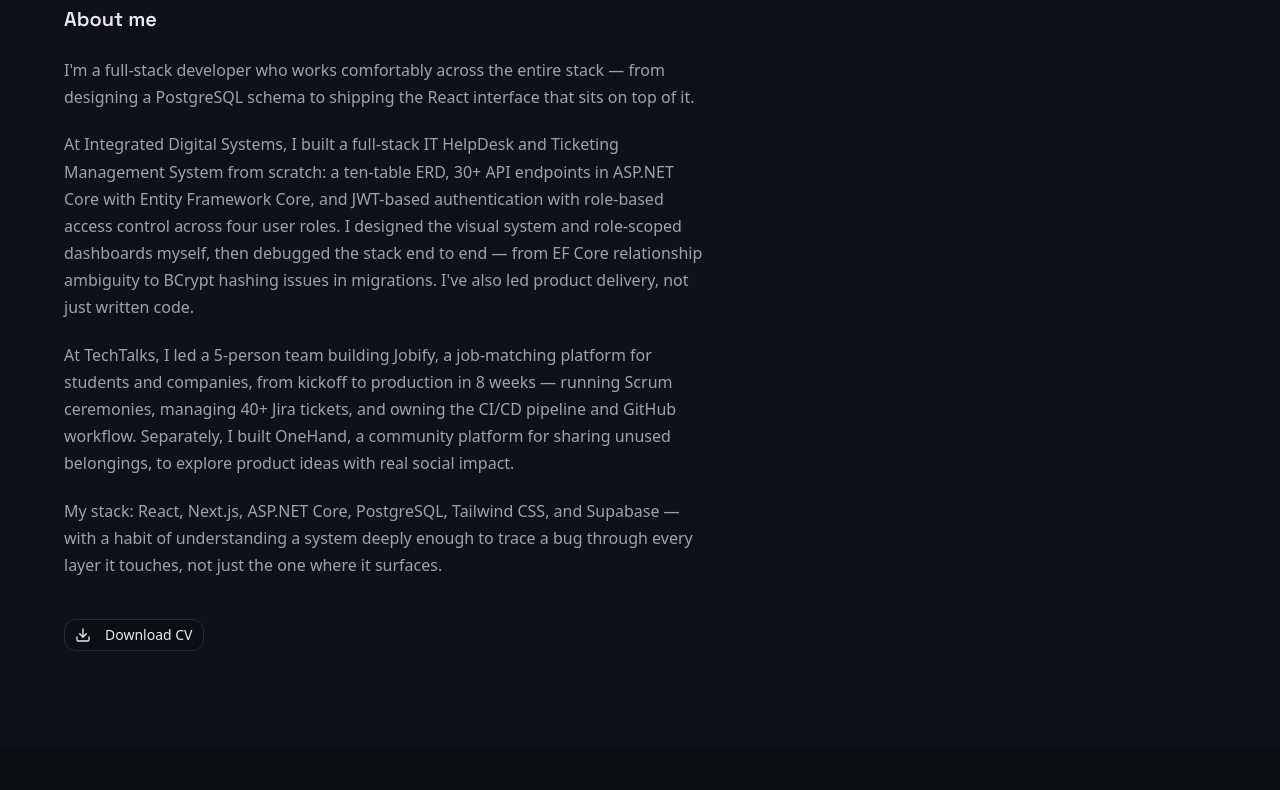
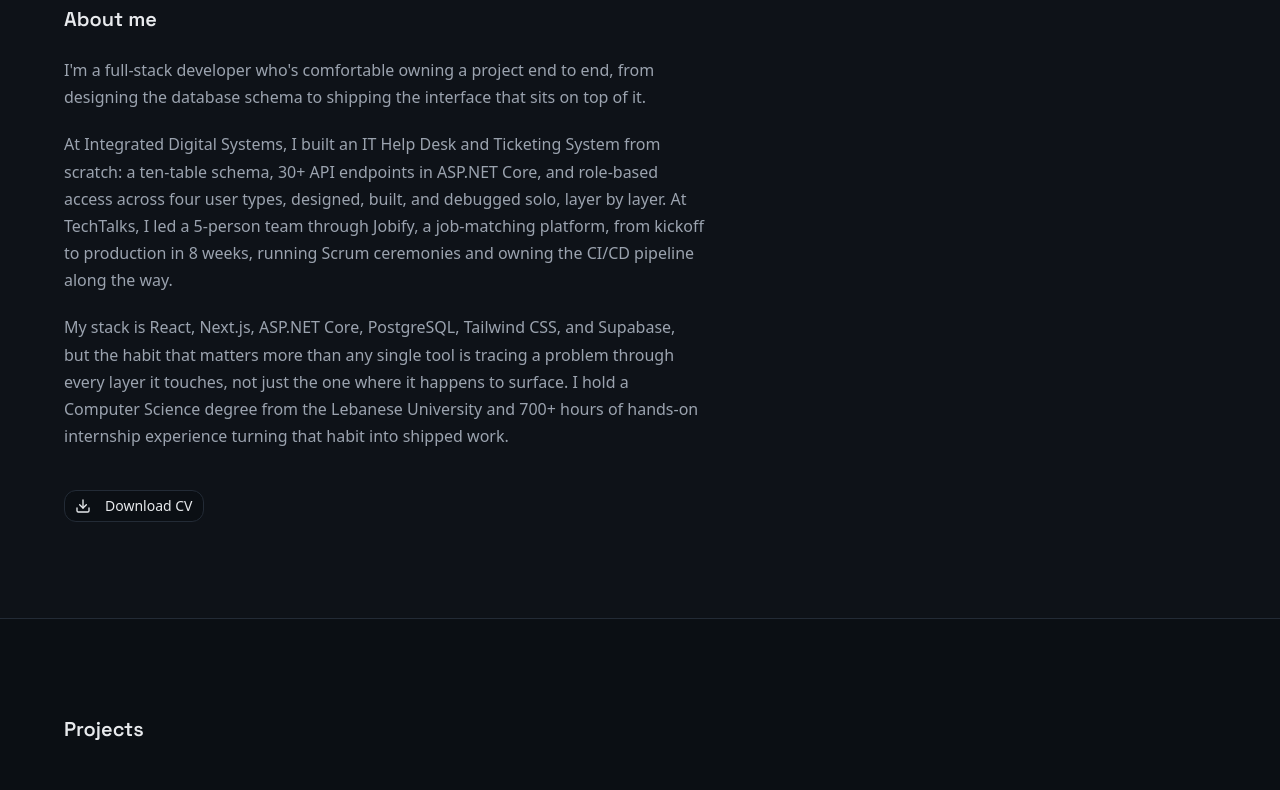
Before and after one commit to janaalabed/portfolio, a Next.js app: page / in a window 1280 px wide. Shown: the part 600-1390 px from the top of the page. Built offline with nearby package versions, Linux system fonts and the light colour scheme.

Commit message:
docs: correct typo and verify content on homepage

```diff
--- a/src/app/components/sections/About.jsx
+++ b/src/app/components/sections/About.jsx
@@ -17,35 +17,26 @@
         <Reveal>
           <div className="mt-6 max-w-[70ch] space-y-5 text-body text-muted-foreground">
             <p>
-              I&apos;m a full-stack developer who works comfortably across the
-              entire stack — from designing a PostgreSQL schema to shipping the
-              React interface that sits on top of it.
+              I&apos;m a full-stack developer who&apos;s comfortable owning a
+              project end to end, from designing the database schema to shipping
+              the interface that sits on top of it.
             </p>
             <p>
-              At Integrated Digital Systems, I built a full-stack IT HelpDesk
-              and Ticketing Management System from scratch: a ten-table ERD, 30+
-              API endpoints in ASP.NET Core with Entity Framework Core, and
-              JWT-based authentication with role-based access control across
-              four user roles. I designed the visual system and role-scoped
-              dashboards myself, then debugged the stack end to end — from EF
-              Core relationship ambiguity to BCrypt hashing issues in
-              migrations. I&apos;ve also led product delivery, not just written
-              code.
+              At Integrated Digital Systems, I built an IT Help Desk and
+              Ticketing System from scratch: a ten-table schema, 30+ API
+              endpoints in ASP.NET Core, and role-based access across four user
+              types, designed, built, and debugged solo, layer by layer. At
+              TechTalks, I led a 5-person team through Jobify, a job-matching
+              platform, from kickoff to production in 8 weeks, running Scrum
+              ceremonies and owning the CI/CD pipeline along the way.
             </p>
             <p>
-              At TechTalks, I led a 5-person team building Jobify, a
-              job-matching platform for students and companies, from kickoff to
-              production in 8 weeks — running Scrum ceremonies, managing 40+
-              Jira tickets, and owning the CI/CD pipeline and GitHub workflow.
-              Separately, I built OneHand, a community platform for sharing
-              unused belongings, to explore product ideas with real social
-              impact.
-            </p>
-            <p>
-              My stack: React, Next.js, ASP.NET Core, PostgreSQL, Tailwind CSS,
-              and Supabase — with a habit of understanding a system deeply
-              enough to trace a bug through every layer it touches, not just the
-              one where it surfaces.
+              My stack is React, Next.js, ASP.NET Core, PostgreSQL, Tailwind
+              CSS, and Supabase, but the habit that matters more than any single
+              tool is tracing a problem through every layer it touches, not just
+              the one where it happens to surface. I hold a Computer Science
+              degree from the Lebanese University and 700+ hours of hands-on
+              internship experience turning that habit into shipped work.
             </p>
           </div>
         </Reveal>
--- a/src/app/components/sections/CurrentlyLearning.jsx
+++ b/src/app/components/sections/CurrentlyLearning.jsx
@@ -8,7 +8,7 @@
   {
     tech: ".NET",
     focus: "Leveling up",
-    detail: "Sharpening EF Core query performance and minimal API design.",
+   detail: "Deepening ASP.NET Core Web API architecture; middleware pipelines and controller design.",
   },
 ];
 
--- a/src/app/page.js
+++ b/src/app/page.js
@@ -15,10 +15,10 @@
         <Navbar />
         <Hero />
         <About />
+        <Projects />
         <Experience />
         <Skills />
-        <CurrentlyLearning/>
-        <Projects />
+        <CurrentlyLearning />
         <Contact />
         <Footer />
       </div>
```
